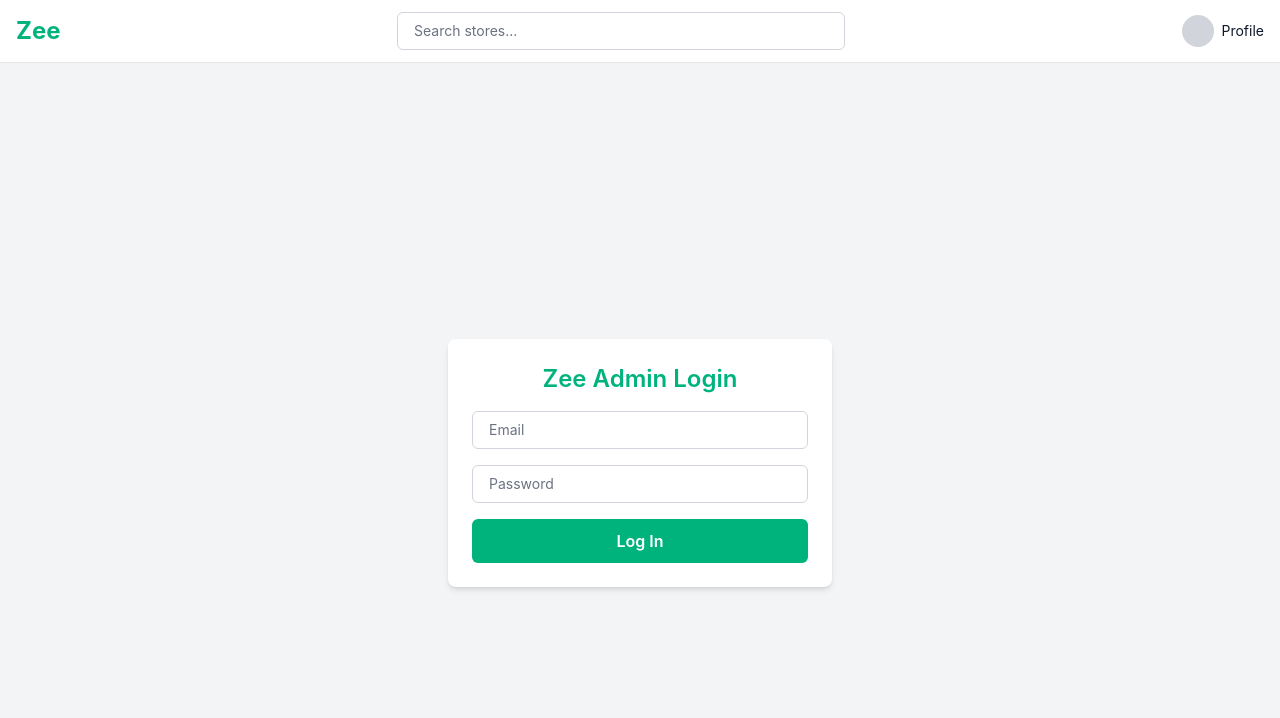
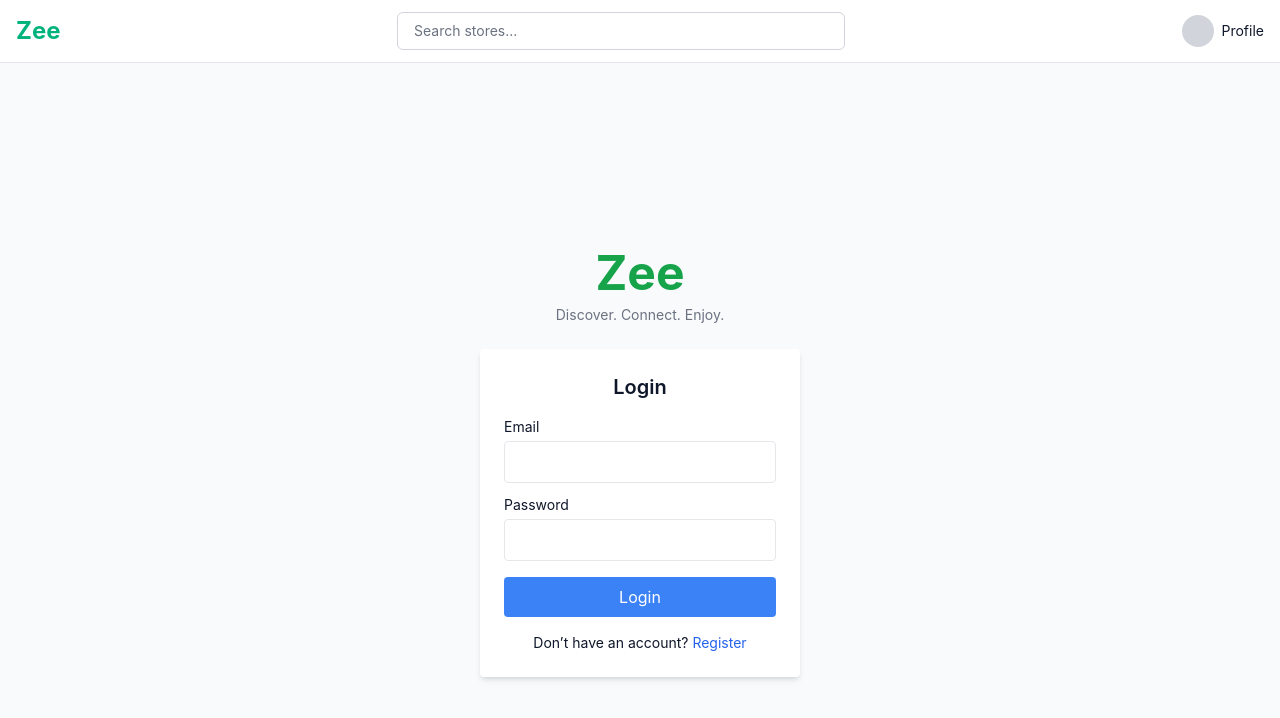
Before and after one commit to ZeeApp-sa/Zee-app, a Next.js app: page /login in a window 1280 px wide. Shown: the top 718 px of the page. Built offline with nearby package versions, Linux system fonts and the light colour scheme; no server answers.

Commit message:
link with login and registered init.

```diff
--- a/src/app/login/page.tsx
+++ b/src/app/login/page.tsx
@@ -1,56 +1,5 @@
-'use client';
-
-import { useState } from 'react';
-import { signInWithEmailAndPassword } from 'firebase/auth';
-import { auth } from '@/lib/firebaseClient';
-import { useRouter } from 'next/navigation';
+import Login from '@/components/Login';
 
 export default function LoginPage() {
-  const router = useRouter();
-  const [email, setEmail] = useState('');
-  const [password, setPassword] = useState('');
-  const [error, setError] = useState<string | null>(null);
-
-  const handleLogin = async (e: React.FormEvent) => {
-    e.preventDefault();
-    setError(null);
-    console.log('something')
-    try {
-      await signInWithEmailAndPassword(auth, email, password);
-      router.push('/dashboard');
-    } catch (err: any) {
-      setError(err.message);
-    }
-  };
-
-  return (
-    <div className="min-h-screen flex items-center justify-center bg-gray-100 px-4">
-      <div className="w-full max-w-sm bg-white p-6 rounded-lg shadow-md">
-        <h2 className="text-2xl font-semibold text-center text-primary mb-4">Zee Admin Login</h2>
-
-        <form onSubmit={handleLogin} className="space-y-4">
-          <input
-            type="email"
-            placeholder="Email"
-            value={email}
-            onChange={(e) => setEmail(e.target.value)}
-            className="input w-full"
-            required
-          />
-          <input
-            type="password"
-            placeholder="Password"
-            value={password}
-            onChange={(e) => setPassword(e.target.value)}
-            className="input w-full"
-            required
-          />
-          {error && <p className="text-red-600 text-sm">{error}</p>}
-          <button type="submit" className="btn-primary w-full">
-            Log In
-          </button>
-        </form>
-      </div>
-    </div>
-  );
+  return <Login />;
 }
--- /dev/null
+++ b/src/app/register/page.tsx
@@ -0,0 +1,6 @@
+import Register from "@/components/Register";
+
+export default function RegisterPage() {
+  return <Register />;
+}
+// This page is the entry point for the registration process. It imports the Register component and renders it.
--- a/src/components/Login.tsx
+++ b/src/components/Login.tsx
@@ -1,6 +1,8 @@
+'use client';
+
 import React, { useState } from 'react';
 import { signInWithEmailAndPassword } from 'firebase/auth';
-import { useRouter } from 'next/router';
+import { useRouter } from 'next/navigation';
 import { auth } from '@/lib/firebaseClient';
 import Link from 'next/link';
 
@@ -24,6 +26,10 @@ const Login = () => {
 
   return (
     <div className="flex flex-col items-center justify-center min-h-screen bg-gray-50">
+      <h1 className="text-5xl font-bold text-green-600 mb-2">Zee</h1>
+      <p className="text-sm text-gray-500 mb-6">Discover. Connect. Enjoy.</p>
+
+
       <form onSubmit={handleLogin} className="bg-white p-6 rounded shadow-md w-80">
         <h2 className="text-xl font-semibold mb-4 text-center">Login</h2>
 
--- /dev/null
+++ b/src/components/Register.tsx
@@ -0,0 +1,85 @@
+'use client';
+
+import { useState } from 'react';
+import { useRouter } from 'next/navigation';
+import { createUserWithEmailAndPassword } from 'firebase/auth';
+import { auth } from '@/lib/firebaseClient';
+import Link from 'next/link';
+
+export default function Register() {
+  const router = useRouter();
+  const [email, setEmail] = useState('');
+  const [password, setPassword] = useState('');
+  const [confirmPassword, setConfirmPassword] = useState('');
+  const [error, setError] = useState('');
+
+  const handleRegister = async (e: React.FormEvent) => {
+    e.preventDefault();
+    setError('');
+
+    if (password !== confirmPassword) {
+      setError('Passwords do not match.');
+      return;
+    }
+
+    try {
+      await createUserWithEmailAndPassword(auth, email, password);
+      router.push('/login'); // or change to '/login' or wherever you want to go after register
+    } catch (err: any) {
+      console.error(err.message);
+      setError('Registration failed. Please try again.');
+    }
+  };
+
+  return (
+    <div className="min-h-screen flex items-center justify-center bg-white px-4">
+      <div className="w-full max-w-sm text-center">
+        <h1 className="text-5xl font-bold text-green-600 mb-2">Zee</h1>
+        <p className="text-sm text-gray-500 mb-6">Join us and explore something new!</p>
+
+        <form onSubmit={handleRegister} className="space-y-4">
+          <input
+            type="email"
+            placeholder="Email/Username"
+            value={email}
+            onChange={(e) => setEmail(e.target.value)}
+            className="w-full px-4 py-2 border-2 border-green-500 rounded-full focus:outline-none"
+            required
+          />
+          <input
+            type="password"
+            placeholder="Password"
+            value={password}
+            onChange={(e) => setPassword(e.target.value)}
+            className="w-full px-4 py-2 border-2 border-green-500 rounded-full focus:outline-none"
+            required
+          />
+          <input
+            type="password"
+            placeholder="Confirm Password"
+            value={confirmPassword}
+            onChange={(e) => setConfirmPassword(e.target.value)}
+            className="w-full px-4 py-2 border-2 border-green-500 rounded-full focus:outline-none"
+            required
+          />
+
+          {error && <p className="text-red-500 text-sm">{error}</p>}
+
+          <button
+            type="submit"
+            className="w-full bg-green-600 text-white py-2 rounded-full hover:bg-green-700 transition"
+          >
+            Register
+          </button>
+
+          <Link
+            href="/login"
+            className="block w-full bg-black text-white py-2 rounded-full mt-2"
+          >
+            Back to Login
+          </Link>
+        </form>
+      </div>
+    </div>
+  );
+}
```
